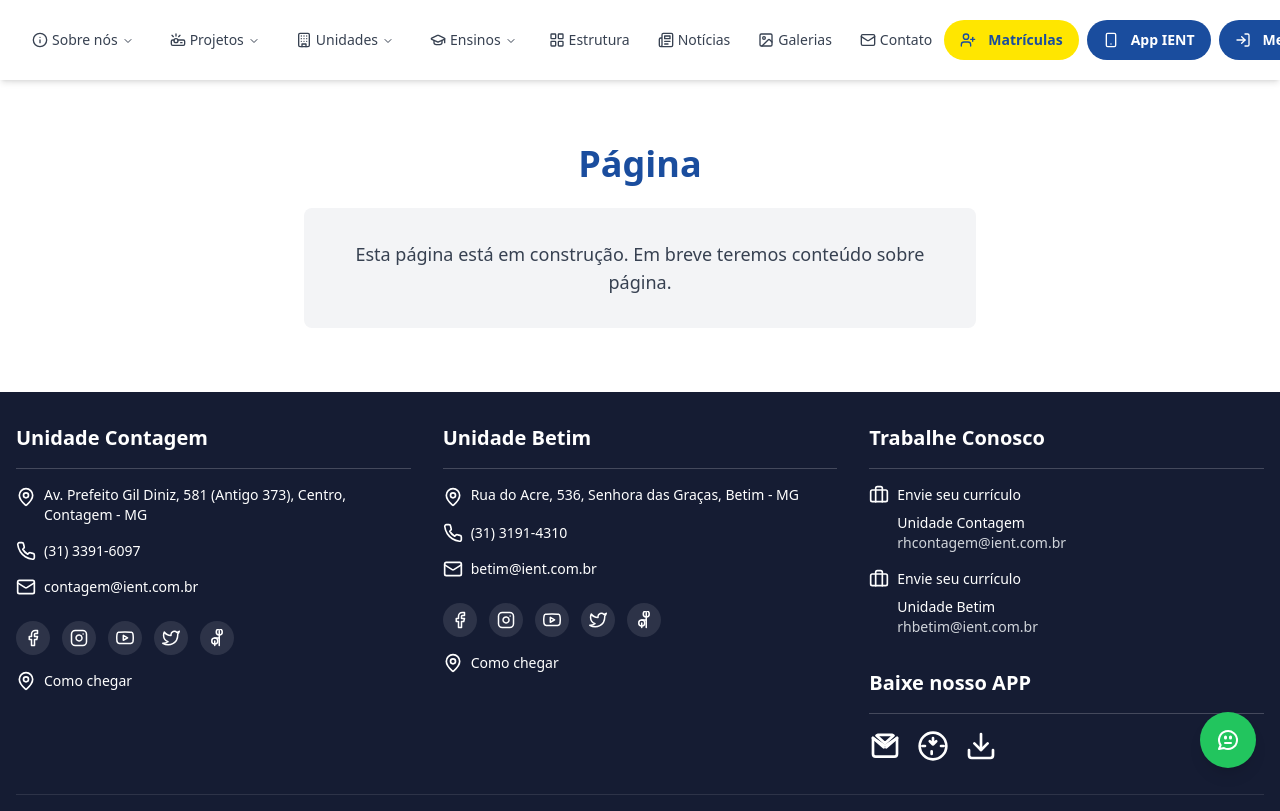
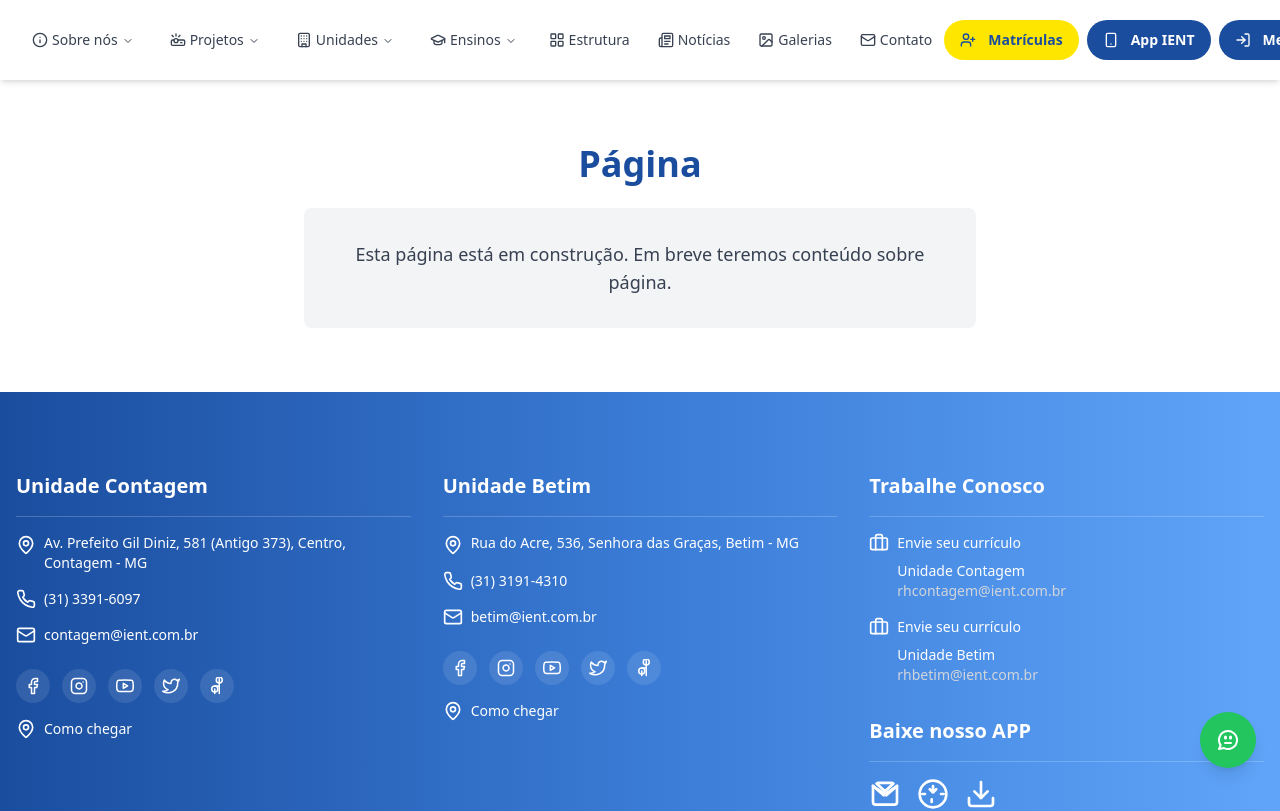
Before and after one commit to Mauriciofgdo198/futuro-colegio-digital, a React (Vite) app: page /app in a window 1280 px wide. Shown: the top 811 px of the page. Built offline with nearby package versions, Linux system fonts and the light colour scheme.

Commit message:
Update Footer.tsx

```diff
--- a/src/components/Footer.tsx
+++ b/src/components/Footer.tsx
@@ -15,7 +15,7 @@ const Footer = () => {
   ];
 
   return (
-    <footer className="bg-[#151c33] text-white">
+    <footer className="py-12 bg-gradient-to-r from-colegio-azul via-colegio-azulClaro to-blue-400 text-white">
       <div className="container mx-auto px-4 py-8">
         <div className="grid grid-cols-1 md:grid-cols-3 gap-8">
           {/* Unidade Contagem */}
```
